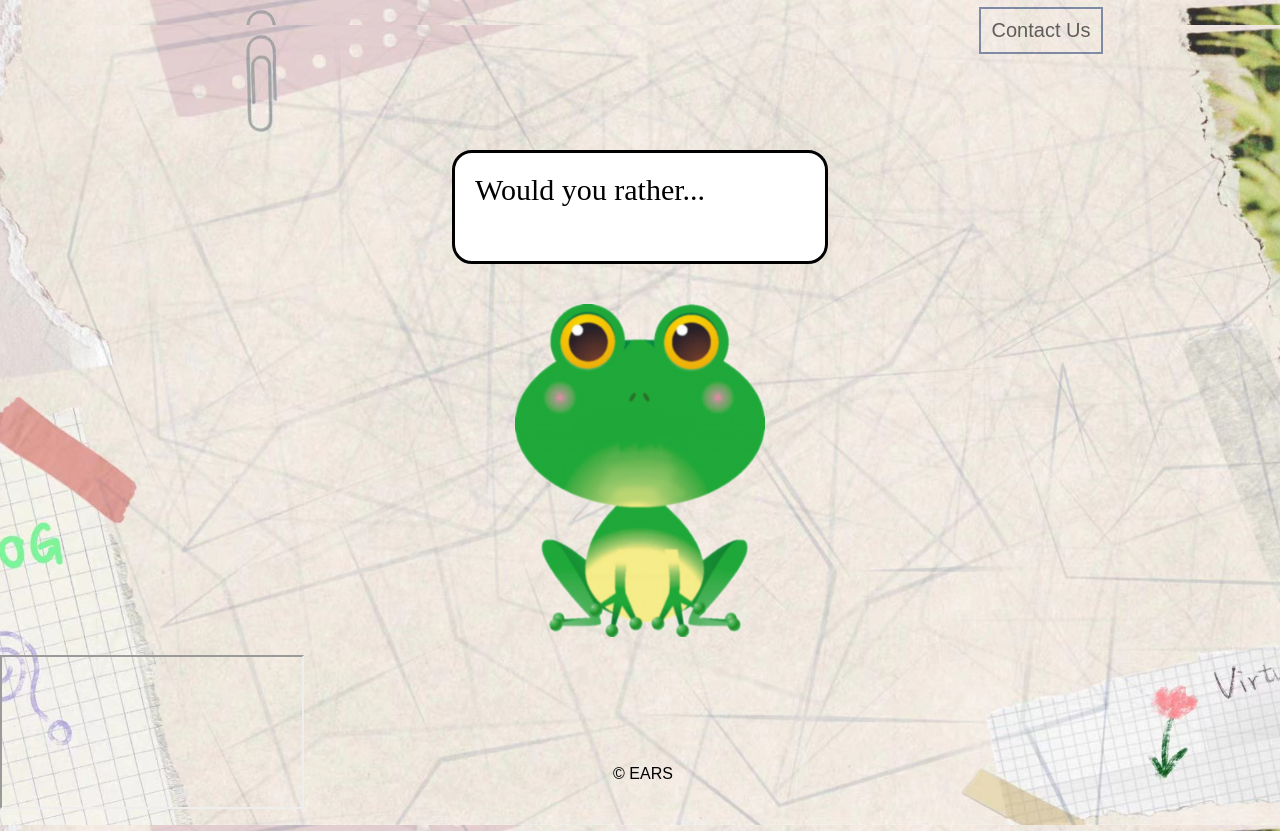
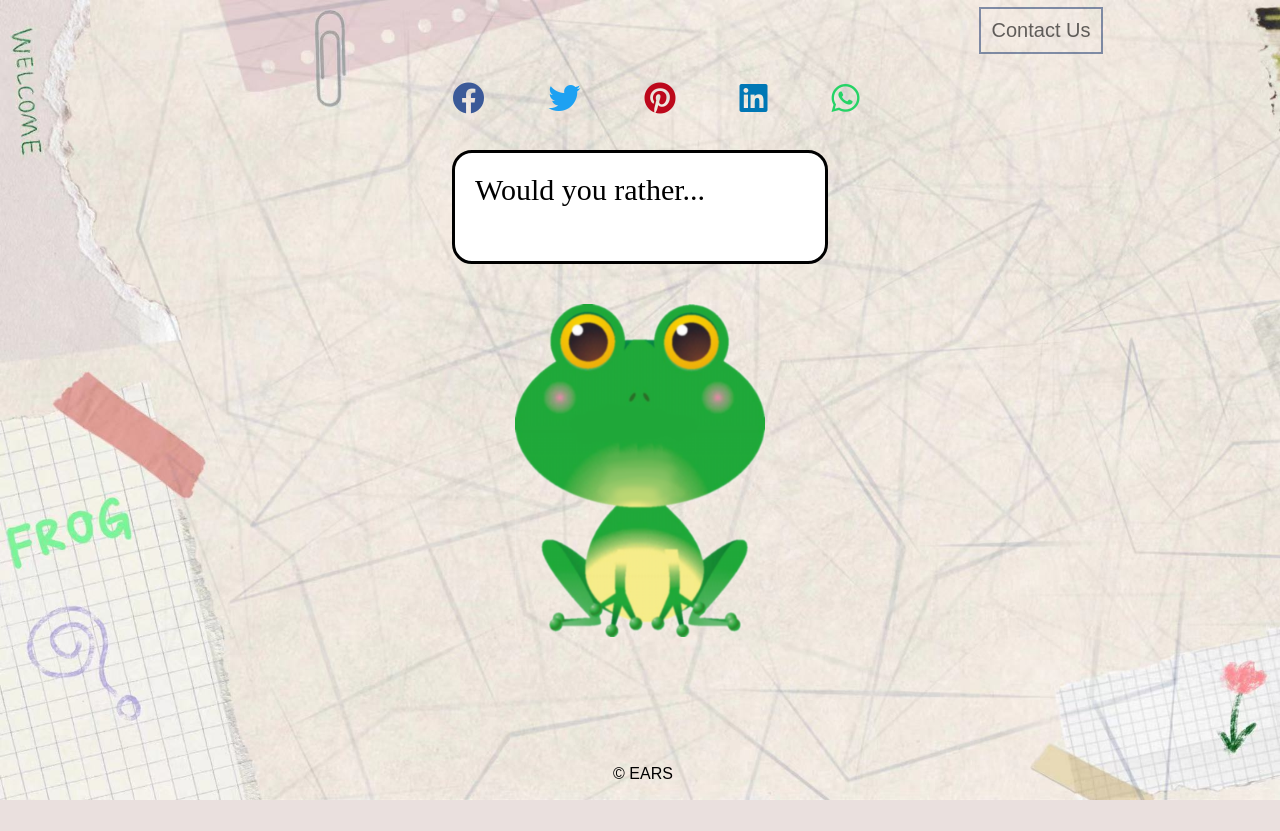
Before and after one commit to Delverino/EARS, a PHP site: page /index2.html in a window 1280 px wide. After the commit the page ends 800 px from the top, so only its background shows below. Run offline with PHP 8.4, Linux system fonts and the light colour scheme; some libraries are stand-ins or nearby versions.

Commit message:
created the share button

```diff
--- a/Final/index2.html
+++ b/Final/index2.html
@@ -6,6 +6,7 @@
         <meta keyword="Virtual Pet, Frog, Would You Rather, Game">
         <title>Would You Rather | Virtual Frog</title>
         <link rel="stylesheet" href="style.css">
+        <link rel="stylesheet" href="https://cdnjs.cloudflare.com/ajax/libs/font-awesome/5.12.1/css/all.min.css">
         <link rel="icon" href="images/icon.png" type="image/png">
         <script   src="https://code.jquery.com/jquery-3.1.1.min.js"   integrity="sha256-hVVnYaiADRTO2PzUGmuLJr8BLUSjGIZsDYGmIJLv2b8="   crossorigin="anonymous"></script>
         <style>
@@ -309,6 +310,24 @@
             <li><a href="contact.html">Contact Us</a></li>
         </ul>
 
+        <div class="share-buttons">
+            <a href="#" id="facebook">
+                <i class="fab fa-facebook"></i>
+            </a>
+            <a href="#" id="twitter">
+                <i class="fab fa-twitter"></i>
+            </a>
+            <a href="#" id="pinterest">
+                <i class="fab fa-pinterest"></i>
+            </a>
+            <a href="#" id="linkedin">
+                <i class="fab fa-linkedin"></i>
+            </a>
+            <a href="#" id="whatsapp">
+                <i class="fab fa-whatsapp"></i>
+            </a>
+        </div>
+
      <form action="" method="post">
         <input type="hidden" name="prompt" id="prompt">
         <!-- Display the question -->
@@ -321,12 +340,7 @@
             <img src="images/frog-body.png" id="frog-body" /></a>
 
             </form><br>
-            <iframe name="content" class="iframe" id="iframe"></iframe><br><br>
-
-
-
-
-
+            <!-- <iframe name="content" class="iframe" id="iframe"></iframe><br><br> -->
 
 
         <footer>
@@ -335,6 +349,45 @@
                </p>
         </footer>
 
+        <script>
+            links();
 
+            function links() {
+                const facebookBtn = document.getElementById("facebook");
+                const twitterBtn = document.getElementById("twitter");
+                const pinterestBtn = document.getElementById("pinterest");
+                const linkedinBtn = document.getElementById("linkedin");
+                const whatsappBtn = document.getElementById("whatsapp");
+
+                const postImg = encodeURI("images/frog-body-with-mouth.png".src);
+                let postUrl = encodeURI(document.location.href);
+                let postTitle = encodeURI("Check out this great new game! ");
+
+                facebookBtn.setAttribute(
+                    "href",
+                    `https://www.facebook.com/sharer.php?u=${postUrl}`
+                );
+
+                twitterBtn.setAttribute(
+                    "href",
+                    `https://twitter.com/share?url=${postUrl}&text=${postTitle}`
+                );
+
+                pinterestBtn.setAttribute(
+                    "href",
+                    `https://pinterest.com/pin/create/bookmarklet/?media=${postImg}&url=${postUrl}&description=${postTitle}`
+                );
+
+                linkedinBtn.setAttribute(
+                    "href",
+                    `https://www.linkedin.com/shareArticle?url=${postUrl}&title=${postTitle}`
+                );
+
+                whatsappBtn.setAttribute(
+                    "href",
+                    `https://wa.me/?text=${postTitle} ${postUrl}`
+                );
+            }
+        </script>
     </body>
  </html>
--- a/Final/style.css
+++ b/Final/style.css
@@ -76,3 +76,42 @@
     font-family: sans-serif;
     font-size: 20px;
 }
+
+
+.share-buttons {
+    display: flex;
+    flex-direction: row;
+    padding: 16px;
+    width: 100%;
+    justify-content: center;
+    position: fixed;
+}
+
+.share-buttons a {
+    margin: 0 32px;
+    transition: 500ms;
+}
+
+.share-buttons a i {
+    font-size: 32px;
+}
+
+.share-buttons a:hover {
+    transform: scale(1.2);
+}
+
+.share-buttons .fa-facebook {
+    color: #3b5998;
+}
+.share-buttons .fa-twitter {
+    color: #1da1f2;
+}
+.share-buttons .fa-pinterest {
+    color: #bd081c;
+}
+.share-buttons .fa-linkedin {
+    color: #0077b5;
+}
+.share-buttons .fa-whatsapp {
+    color: #25d366;
+}
```
Also changed, not shown: 1 other file.
